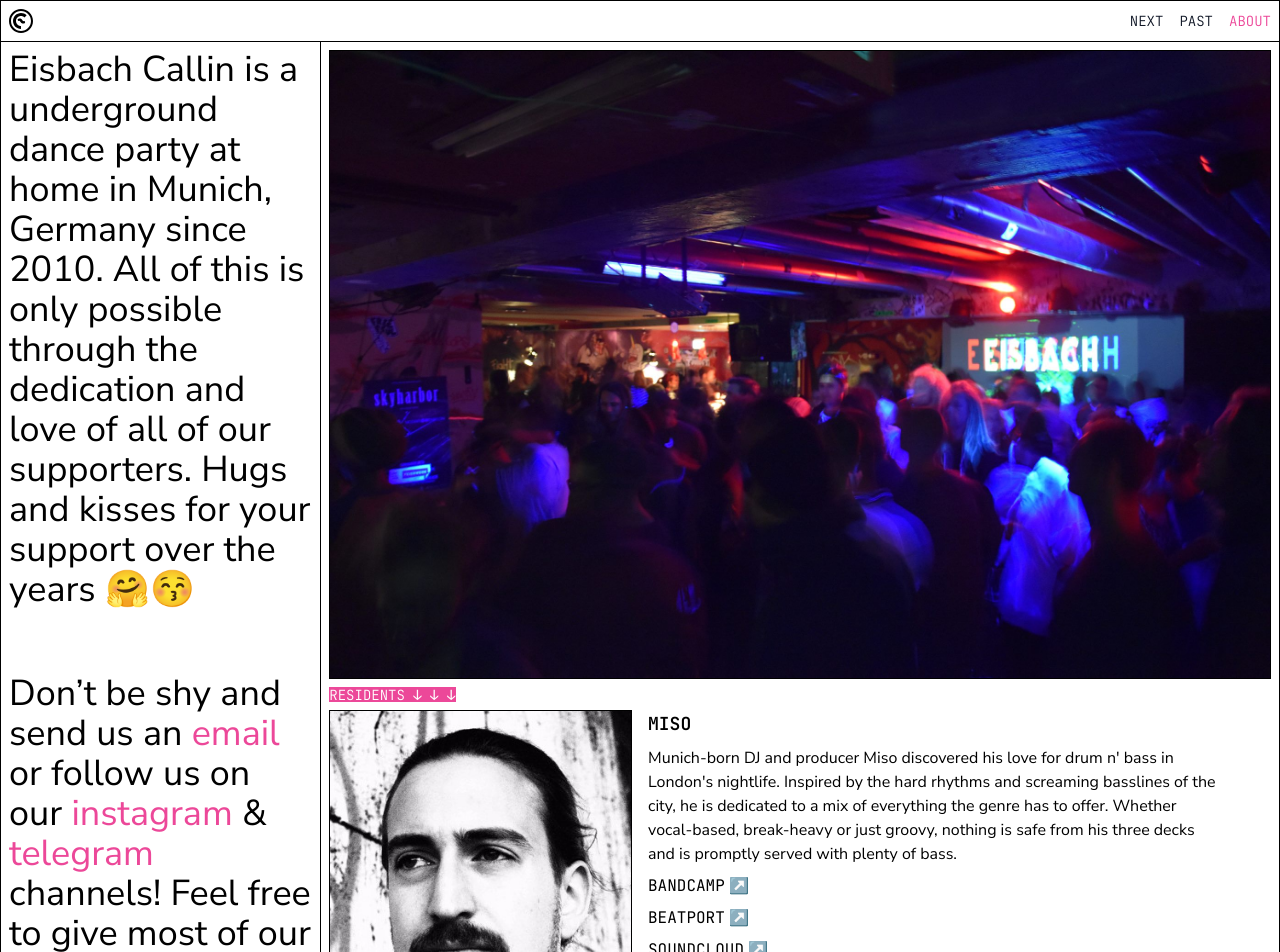
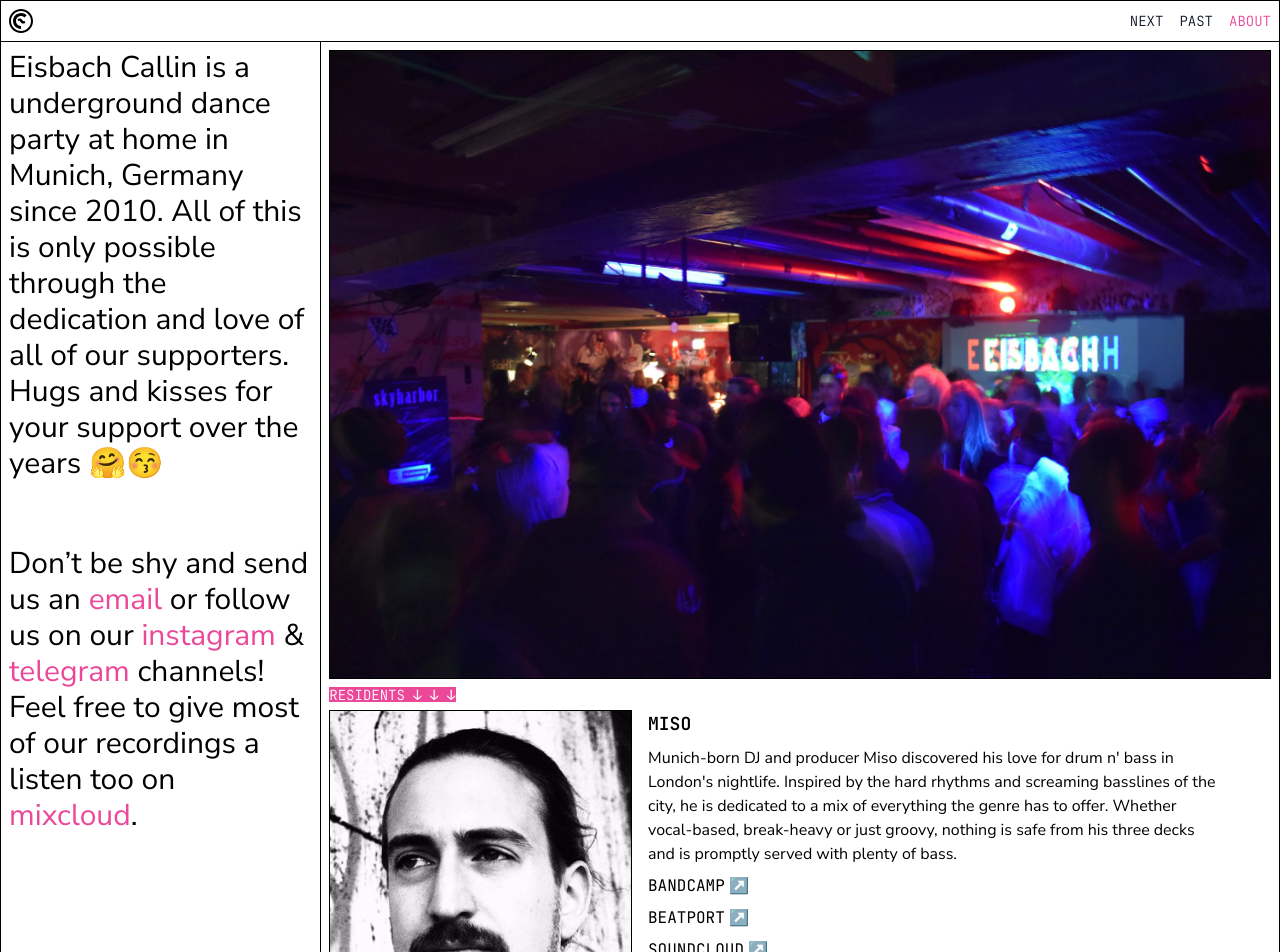
Before and after one commit to eisbachcallin/website, a Next.js app: page /about in a window 1280 px wide. Shown: the top 952 px of the page. Built offline with nearby package versions, Linux system fonts and the light colour scheme.

Commit message:
improve text on about page

```diff
--- a/src/app/about/page.tsx
+++ b/src/app/about/page.tsx
@@ -11,7 +11,7 @@ const About = () => {
       stickyLeft
       leftSide={
         <div className='space-y-8 object-cover font-sans sm:text-8xl xl:space-y-16'>
-          <div className='text-2xl sm:text-3xl xl:max-w-[30ch] xl:text-4xl'>
+          <div className='text-2xl sm:text-3xl'>
             <span className='sr-only'>About Eisbach Callin</span>
             <h1>
               Eisbach Callin is a underground dance party at home in Munich,
@@ -20,7 +20,7 @@ const About = () => {
               your support over the years 🤗😚
             </h1>
           </div>
-          <section className='text-2xl sm:text-3xl xl:max-w-[30ch] xl:text-4xl'>
+          <section className='text-2xl sm:text-3xl'>
             <span className='sr-only'>Links & Socials</span>
             <p>
               Don’t be shy and send us an{' '}
```
